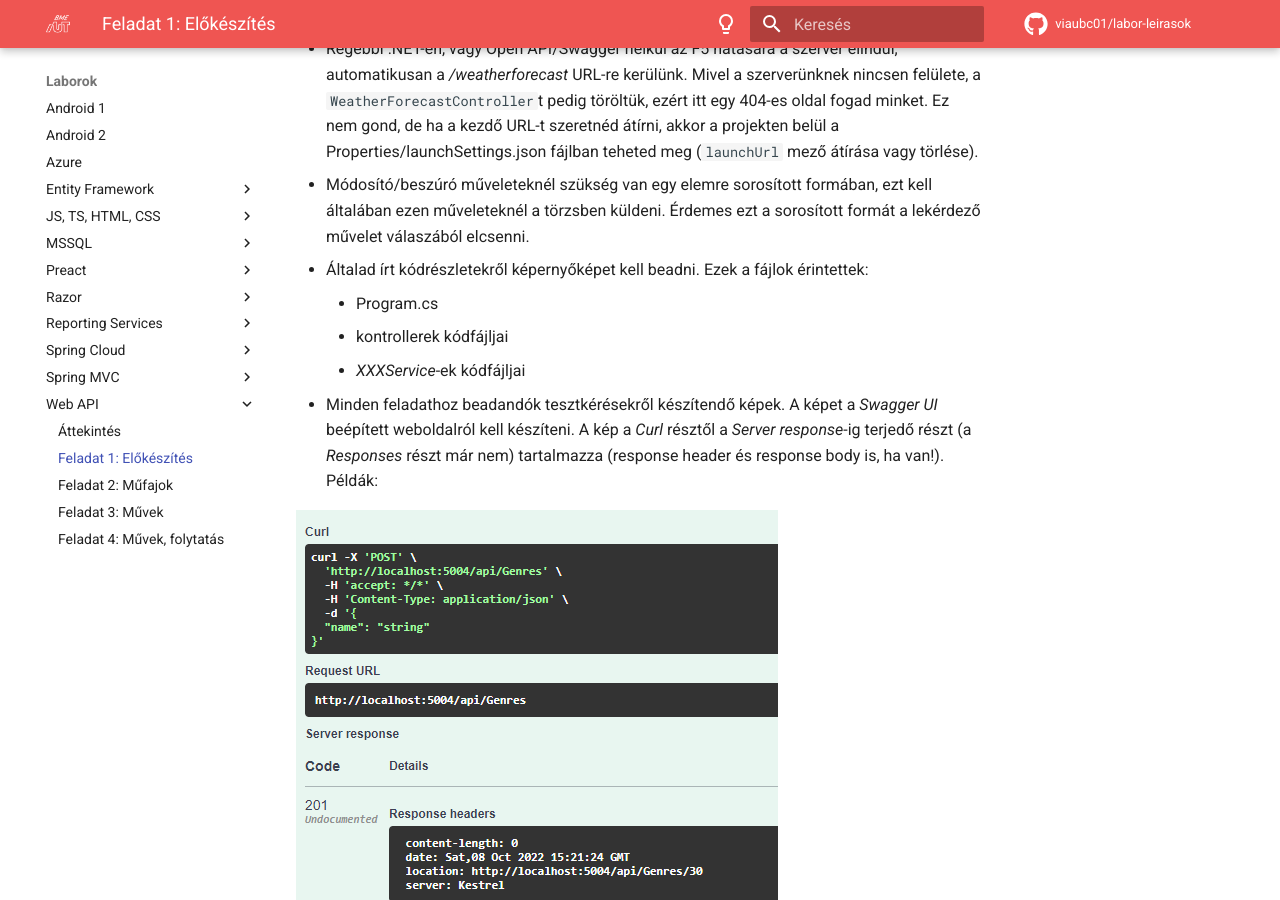
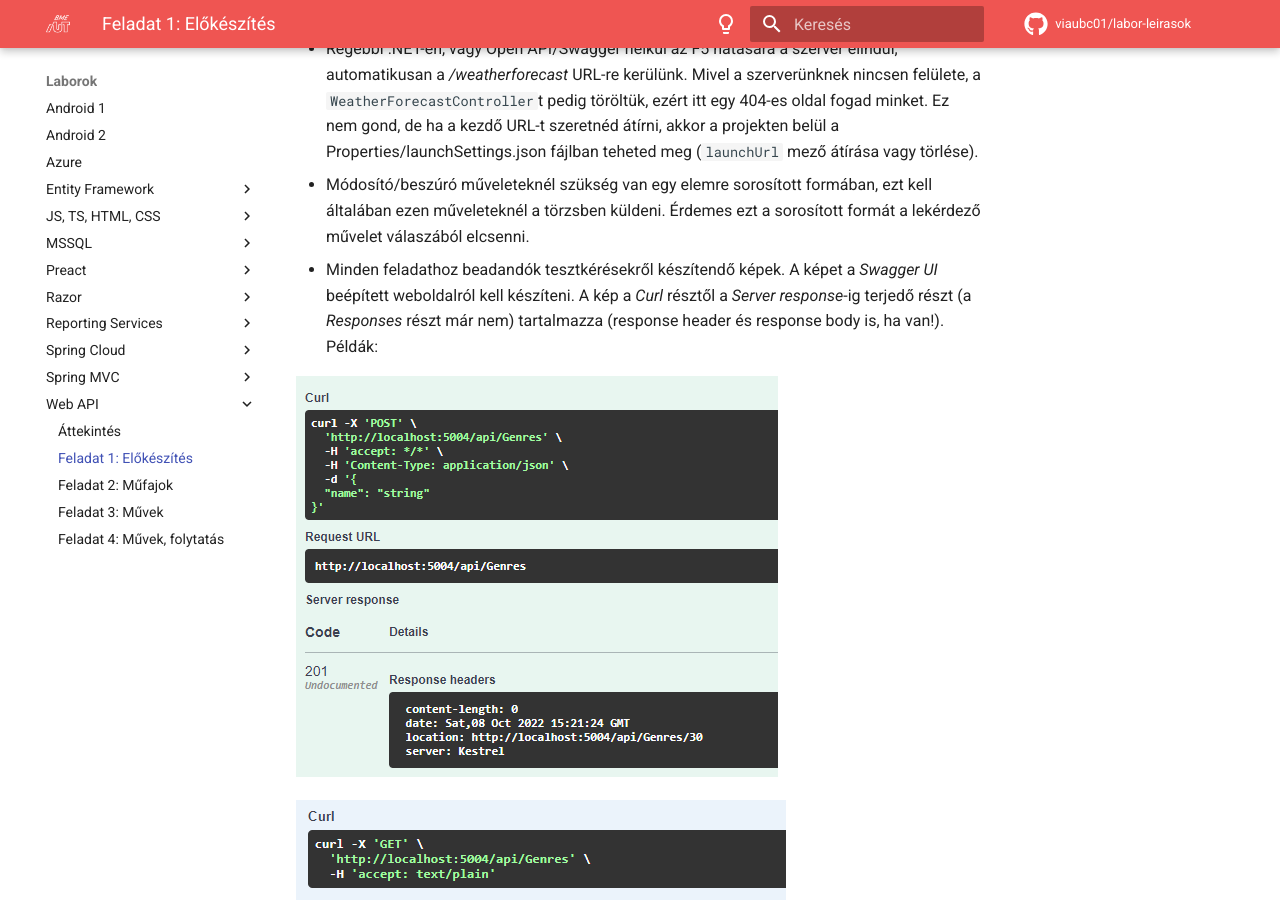
Before and after one commit to VIAUBC01/labor-leirasok, an MkDocs documentation site: the page built from docs/laborok/webapi/Feladat-1.md, in a window 1280 px wide and 900 px high, scrolled down 3033 px. Built offline with MkDocs 1.6.1 and Material for MkDocs 9.7.7, drawn with Linux system fonts in a browser that asks for light colours; comment, search, counter and statistics services are not loaded.

Commit message:
webapi: removed code requirement

```diff
--- a/docs/laborok/webapi/Feladat-1.md
+++ b/docs/laborok/webapi/Feladat-1.md
@@ -80,10 +80,6 @@ Készíts egy új API kontrollert `GenresController` néven! A kontroller az al
 - Sokszor körülményesebb az IIS Express-en történő debuggolás, helyette használhatod közvetlenül a Kestrel szervert is. Ehhez a zöld play gomb melletti menüben a projekt nevét viselő lehetőséget válaszd ki! Ezután indításkor az *IIS Express* tálcaikon helyett egy konzolalkalmazás indul el, ami hasznos üzeneteket is kiír a konzolra.
 - Régebbi .NET-en, vagy Open API/Swagger nélkül az F5 hatására a szerver elindul, automatikusan a */weatherforecast* URL-re kerülünk. Mivel a szerverünknek nincsen felülete, a `WeatherForecastController`t pedig töröltük, ezért itt egy 404-es oldal fogad minket. Ez nem gond, de ha a kezdő URL-t szeretnéd átírni, akkor a projekten belül a Properties/launchSettings.json fájlban teheted meg (`launchUrl` mező átírása vagy törlése).
 - Módosító/beszúró műveleteknél szükség van egy elemre sorosított formában, ezt kell általában ezen műveleteknél a törzsben küldeni. Érdemes ezt a sorosított formát a lekérdező művelet válaszából elcsenni.
-- Általad írt kódrészletekről képernyőképet kell beadni. Ezek a fájlok érintettek:
-    * Program.cs
-    * kontrollerek kódfájljai
-    * *XXXService*-ek kódfájljai
 - Minden feladathoz beadandók tesztkérésekről készítendő képek. A képet a *Swagger UI* beépített weboldalról kell készíteni. A kép a *Curl* résztől a *Server response*-ig terjedő részt (a *Responses* részt már nem) tartalmazza (response header és response body is, ha van!). Példák:
 
 ![This is an image](./images/req_p%C3%A9lda.png)
```
